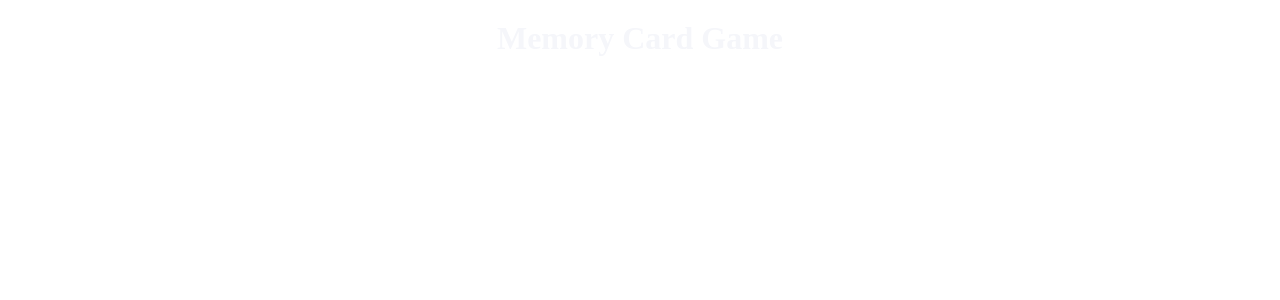
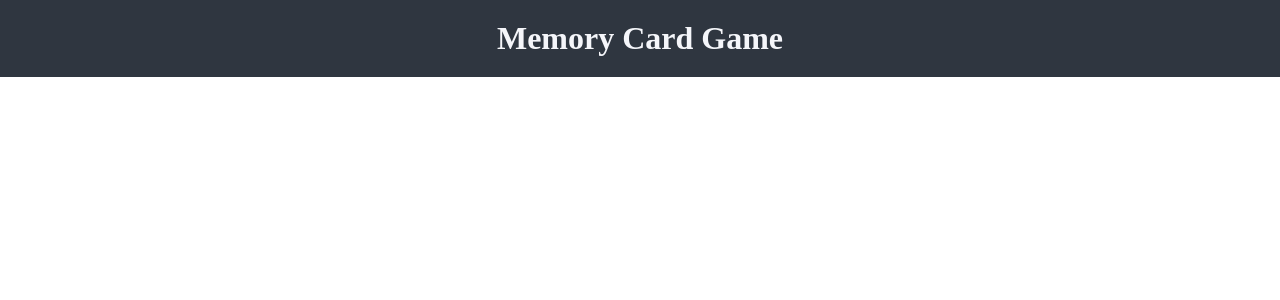
Before and after one commit to kapaha/memory-card-game, a React (Create React App) app: page / in a window 1280 px wide. Shown: the top 300 px of the page. Built offline with nearby package versions, Linux system fonts and the light colour scheme.

Commit message:
Change color of header

```diff
--- a/src/components/Header/Header.module.css
+++ b/src/components/Header/Header.module.css
@@ -1,5 +1,5 @@
 .header {
-    background-color: var(--clr-dark);
+    background-color: var(--clr-dark-900);
     padding: 20px 10px;
 }
 
```
